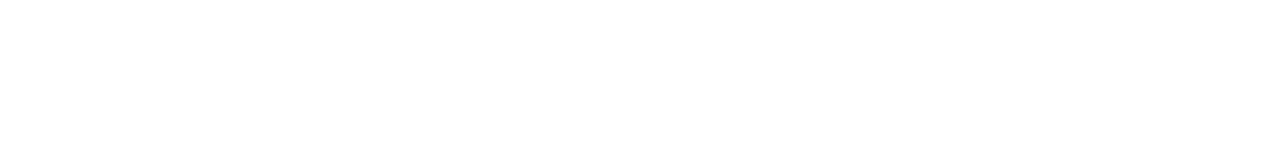
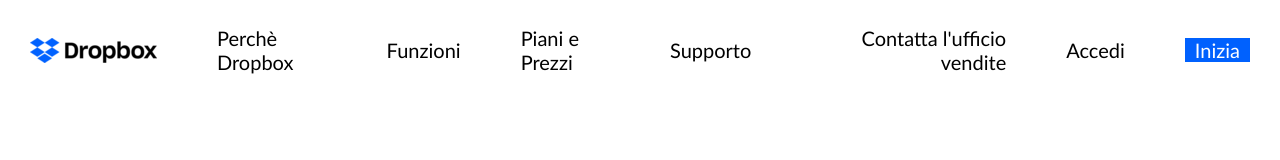
Before and after one commit to Johnnyfromtheblock4/htmlcss-dropbox, a plain HTML site: page index.html in a window 1280 px wide. Drawn offline with Linux system fonts and the light colour scheme.

Commit message:
[UPD] header

```diff
--- a/assets/css/style.css
+++ b/assets/css/style.css
@@ -3,3 +3,52 @@
   padding: 0;
   box-sizing: border-box;
 }
+
+header {
+  background-color: white;
+  font-family: 'Trebuchet MS', 'Lucida Sans Unicode', 'Lucida Grande', 'Lucida Sans', Arial, sans-serif;
+  font-size: 20px;
+  height: 100px;
+  display: flex;
+}
+
+/* Classes */
+.logo {
+  width: 200px;
+}
+
+.hl-box {
+  display: flex;
+  width: 50%;
+}
+
+.hr-box {
+  display: flex;
+  width: 50%;
+
+}
+
+.button-start {
+  color: white;
+  padding-left: 10px;
+  padding-right: 10px;
+}
+
+/* Align / Justify */
+.align-items-center {
+  align-items: center;
+}
+
+.text-right {
+  text-align: right;
+}
+
+/* Utilities */
+.p-30 {
+  padding: 30px;
+}
+
+/* Background-color  */
+.bg-blue {
+  background-color: #0061FE;
+}
--- a/index.html
+++ b/index.html
@@ -10,6 +10,21 @@
 
 <body>
 
+  <!-- HEADER -->
+  <header>
+    <div class="hl-box align-items-center">
+      <img src="assets/img/logo-small.png" class="logo p-30">
+      <span class="p-30">Perchè Dropbox</span>
+      <span class="p-30">Funzioni</span>
+      <span class="p-30">Piani e Prezzi</span>
+    </div>
+    <div class="hr-box align-items-center text-right">
+      <span class="p-30">Supporto</span>
+      <span class="p-30">Contatta l'ufficio vendite</span>
+      <span class="p-30">Accedi</span>
+      <p class="p-30"><span class="button-start bg-blue">Inizia</span></p>
+    </div>
+  </header>
 </body>
 
 </html>
```
